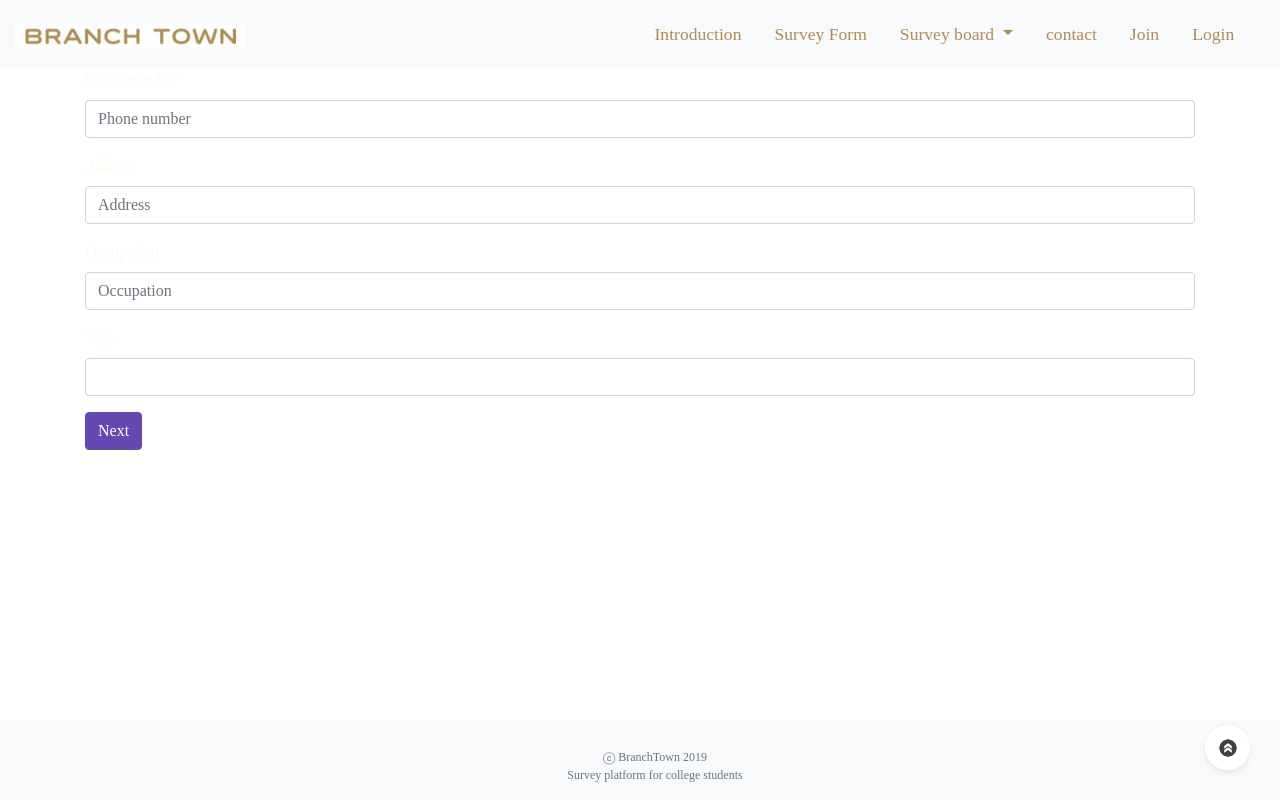
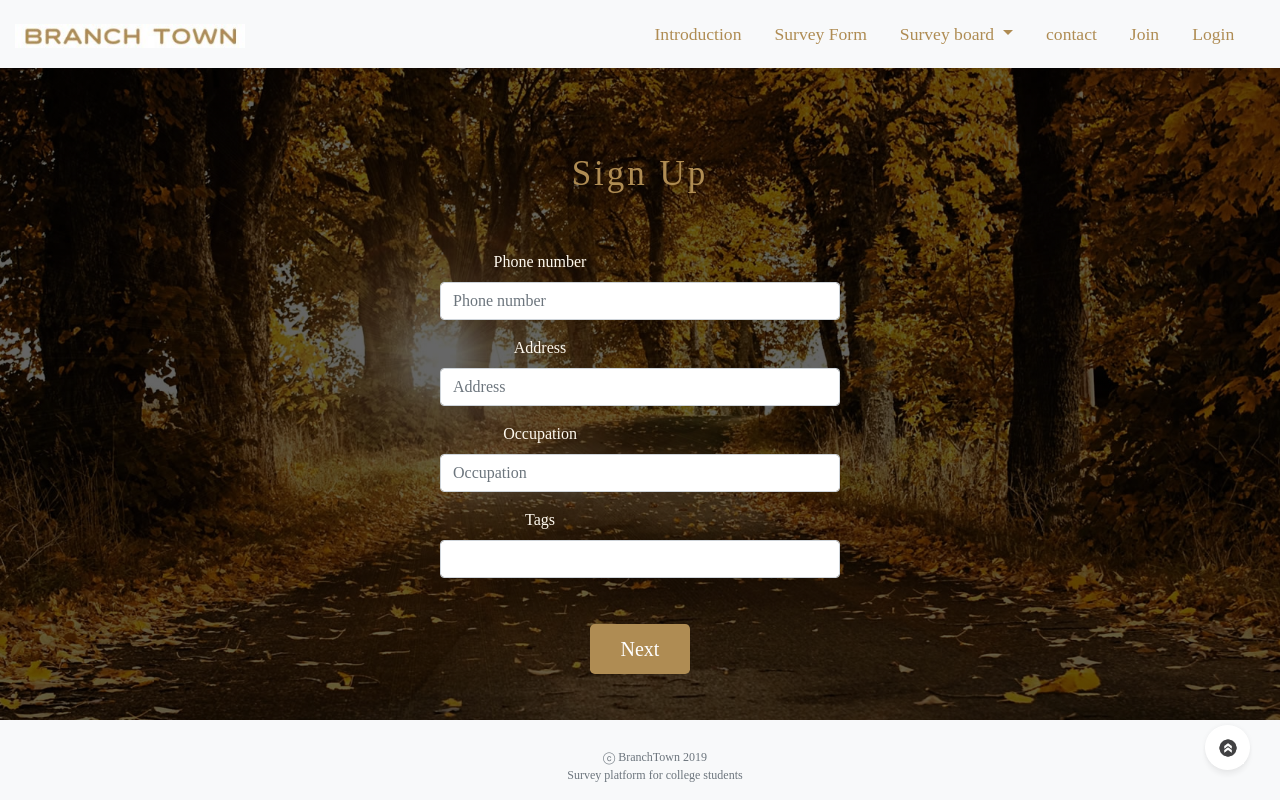
Before and after one commit to pirogramming/BranchTown, a Django app: page /accounts/signup2/ in a window 1280 px wide. Run offline with Django 3.2, Linux system fonts and the light colour scheme; data that the repository does not hold is empty; some libraries are stand-ins or nearby versions.

Commit message:
form center 맞추는중(rec)

```diff
--- a/accounts/static/accounts/css/style.css
+++ b/accounts/static/accounts/css/style.css
@@ -119,7 +119,8 @@
 
 label {
     color : floralwhite;
-    margin-right : 430px;
+    margin-right : 500px;
+    width : 200px;
 }
 
 
@@ -157,3 +158,9 @@ label {
     color : white;
     border : none;
 }
+
+.form-group{
+    width : 400px;
+    margin-left : auto;
+    margin-right : auto;
+}
--- a/accounts/templates/accounts/signup_form2.html
+++ b/accounts/templates/accounts/signup_form2.html
@@ -1,4 +1,3 @@
-
 
 {% extends 'accounts/layout.html' %}
 {% load static %}
@@ -10,11 +9,20 @@
 {% bootstrap_css %}
 {% block content %}
 
+<body class="signup-back">
     <div class="container animated bounceInDown">
+        <div class="SignupMiddleTitle"><p>Sign Up</p></div>
+        <div class="container SignupFieldSet">
         <form action="" method="post" enctype="multipart/form-data">
-            {% csrf_token %}
-            {% bootstrap_form form %}
-            <button type="submit" class="btn btn-primary">Next</button>
+            <div class="SignupField">
+                {% csrf_token %}
+                {% bootstrap_form form %}
+            </div>
+            <div class="SignupButtonSet">
+                <button type="submit" class="btn btn-primary btn-lg">Next</button>
+            </div>
         </form>
+        </div>
     </div>
+</body>
 {% endblock %}
```
Also changed, not shown: main/templates/main/mainpage.html (+5 -5 lines).
